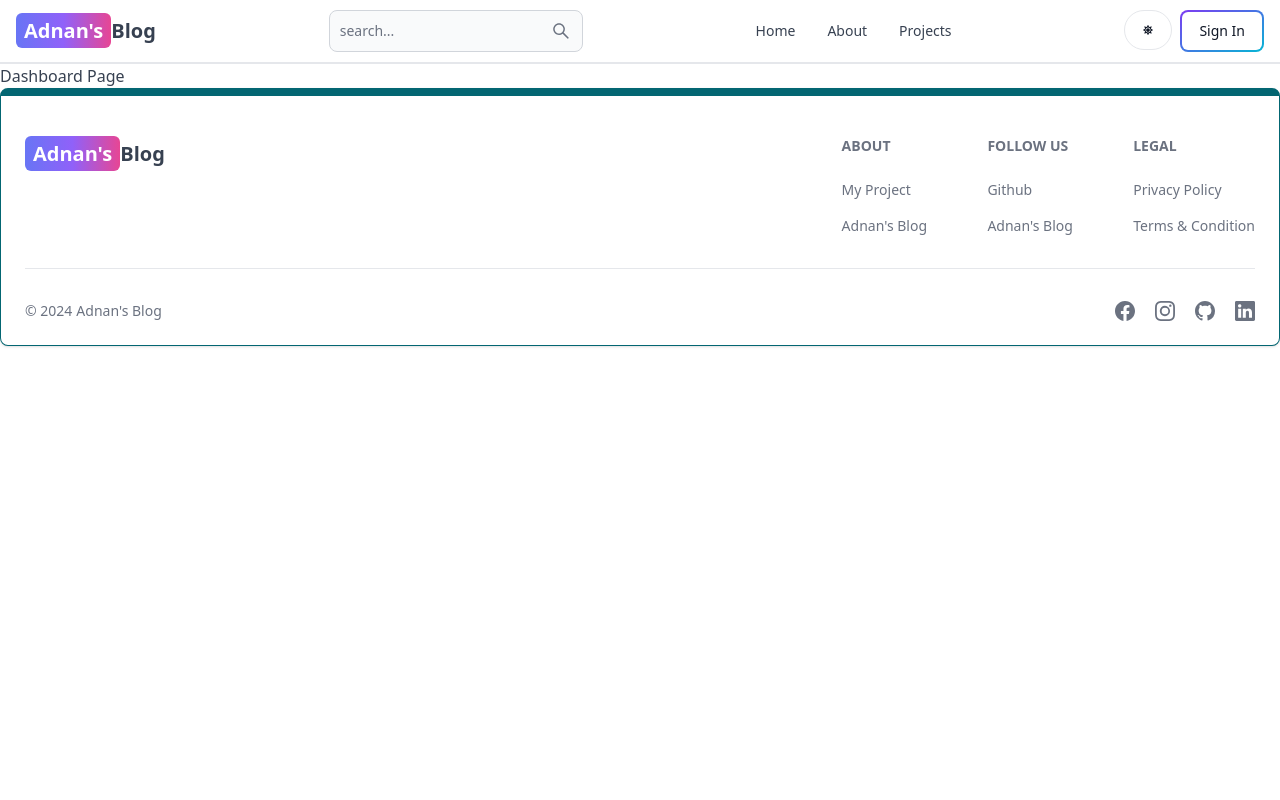
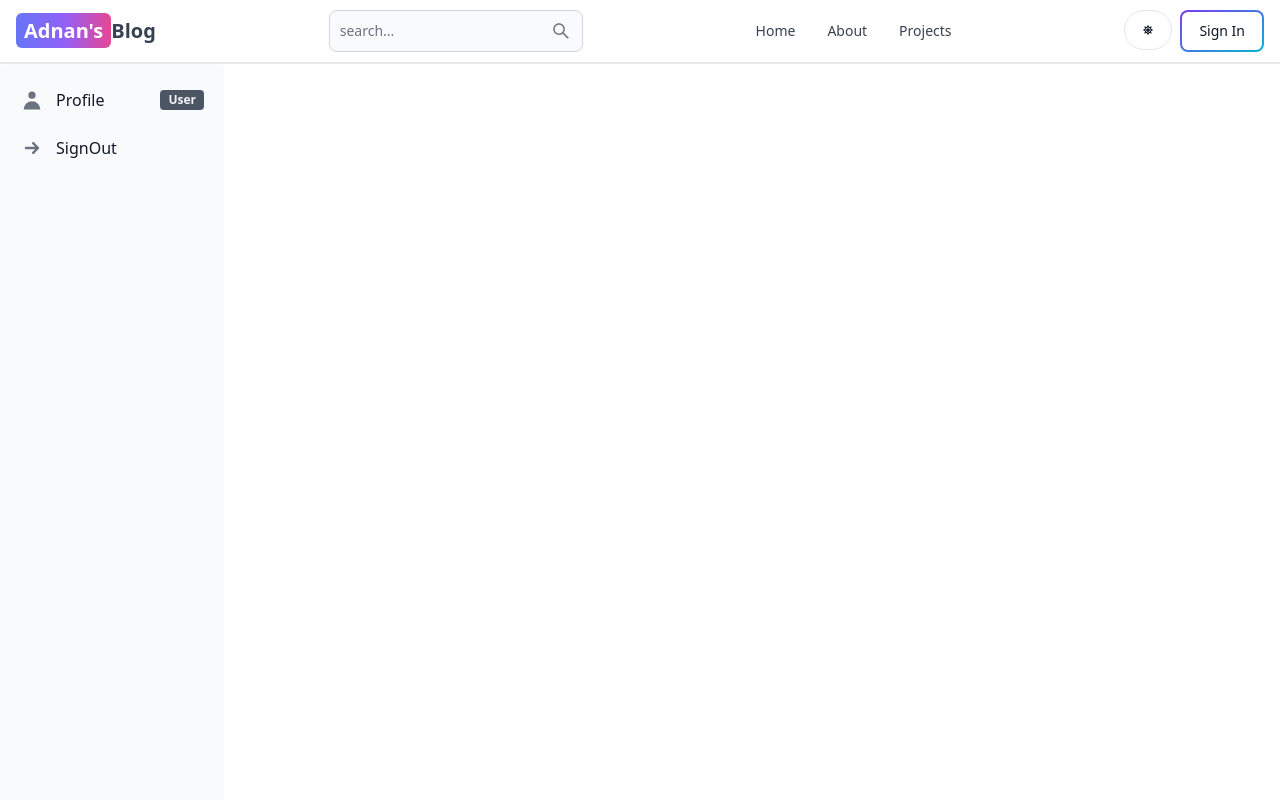
Before and after one commit to Adnan9750/Mern-Blog-App, a React (Vite) app in the folder client/: page /dashboard in a window 1280 px wide. Shown: the top 800 px of the page. Built offline with nearby package versions, Linux system fonts and the light colour scheme; no server answers; sample sign-in values are in the browser's storage.

Commit message:
Dashboard sidebar and also make it private root

```diff
--- a/client/src/App.jsx
+++ b/client/src/App.jsx
@@ -7,6 +7,7 @@
 import Projects from './pages/Projects'
 import Header from './components/Header'
 import FooterCom from './components/FooterCom'
+import PrivateRoute from './components/PrivateRoute'
 
 const App = () => {
   return (
@@ -18,7 +19,9 @@
           <Route path='/about' element ={ <About/> } />
           <Route path='/sign-in' element ={ <SignIn/> } />
           <Route path='/sign-up' element ={ <SignUp/> } />
-          <Route path='/dashboard' element ={ <Dashboard/> } />
+          <Route element ={ <PrivateRoute/> }>
+            <Route path='/dashboard' element ={ <Dashboard/> } />
+          </Route>
           <Route path='/projects' element ={ <Projects/> } />
         </Routes>
         <FooterCom/>
--- /dev/null
+++ b/client/src/components/DashboardProfile.jsx
@@ -0,0 +1,11 @@
+import React from 'react'
+
+const DashboardProfile = () => {
+  return (
+    <>
+        <h1>DashboardProfile</h1>
+    </>
+  )
+}
+
+export default DashboardProfile
--- /dev/null
+++ b/client/src/components/DashboardSidebar.jsx
@@ -0,0 +1,37 @@
+import { Sidebar } from 'flowbite-react'
+import { useEffect, useState } from 'react'
+import {HiArrowSmRight, HiUser} from 'react-icons/hi'
+import { Link, useLocation } from 'react-router-dom'
+
+const DashboardSidebar = () => {
+    const location = useLocation()
+    const [tab,setTab] = useState('')
+
+    useEffect(()=> {
+        const urlParams = new URLSearchParams(location.search)
+        const taburl = urlParams.get('tab')
+        if(taburl){
+            setTab(taburl)
+        }
+    },[location.search])
+  return (
+    <>
+        <Sidebar className='w-full md:w-56'>
+            <Sidebar.Items>
+                <Sidebar.ItemGroup>
+                    <Link to={'/dashboard?tab=profile'}>
+                        <Sidebar.Item active={tab === 'profile'} icon={HiUser} label={'User'} labelColor='dark' >
+                            Profile
+                        </Sidebar.Item>
+                    </Link>
+                    <Sidebar.Item  icon={HiArrowSmRight} className='cursor-pointer' >
+                        SignOut
+                    </Sidebar.Item>
+                </Sidebar.ItemGroup>
+            </Sidebar.Items>
+        </Sidebar>
+    </>
+  )
+}
+
+export default DashboardSidebar
--- /dev/null
+++ b/client/src/components/PrivateRoute.jsx
@@ -0,0 +1,18 @@
+import React from 'react'
+import { useSelector } from 'react-redux'
+import { Navigate, Outlet } from 'react-router-dom'
+import { getToken } from '../services/LocalStorageService'
+
+const PrivateRoute = () => {
+    const {currentUser} = useSelector((state)=>state.user)
+    const tokenUser = getToken('token')
+  return (
+    <>
+      {
+        tokenUser ? <Outlet/> : <Navigate to={'/sign-in'} />
+      }
+    </>
+  )
+}
+
+export default PrivateRoute
--- a/client/src/pages/Dashboard.jsx
+++ b/client/src/pages/Dashboard.jsx
@@ -1,9 +1,35 @@
-import React from 'react'
+import React, { useEffect, useState } from 'react'
+import { useLocation } from 'react-router-dom'
+import DashboardSidebar from '../components/DashboardSidebar'
+import DashboardProfile from '../components/DashboardProfile'
 
 const Dashboard = () => {
+  const location = useLocation()
+  const [tab,setTab] = useState('')
+
+  useEffect(()=>{
+    const urlParams = new URLSearchParams(location.search)
+    const tabUrl = urlParams.get('tab')
+    if(tabUrl){
+      setTab(tabUrl)
+    }
+    // console.log(tabUrl);
+  },[location.search])
+
   return (
     <>
-      <h1>Dashboard Page</h1>
+      <div className='min-h-screen flex flex-col md:flex-row'>
+        {/* sideBar left side */}
+        <div className='md:w-56'>
+          <DashboardSidebar />
+        </div>
+        {/* Profile right side */}
+        <div>
+          {
+            tab === 'profile' && <DashboardProfile/>
+          }
+        </div>
+      </div>
     </>
   )
 }
```
